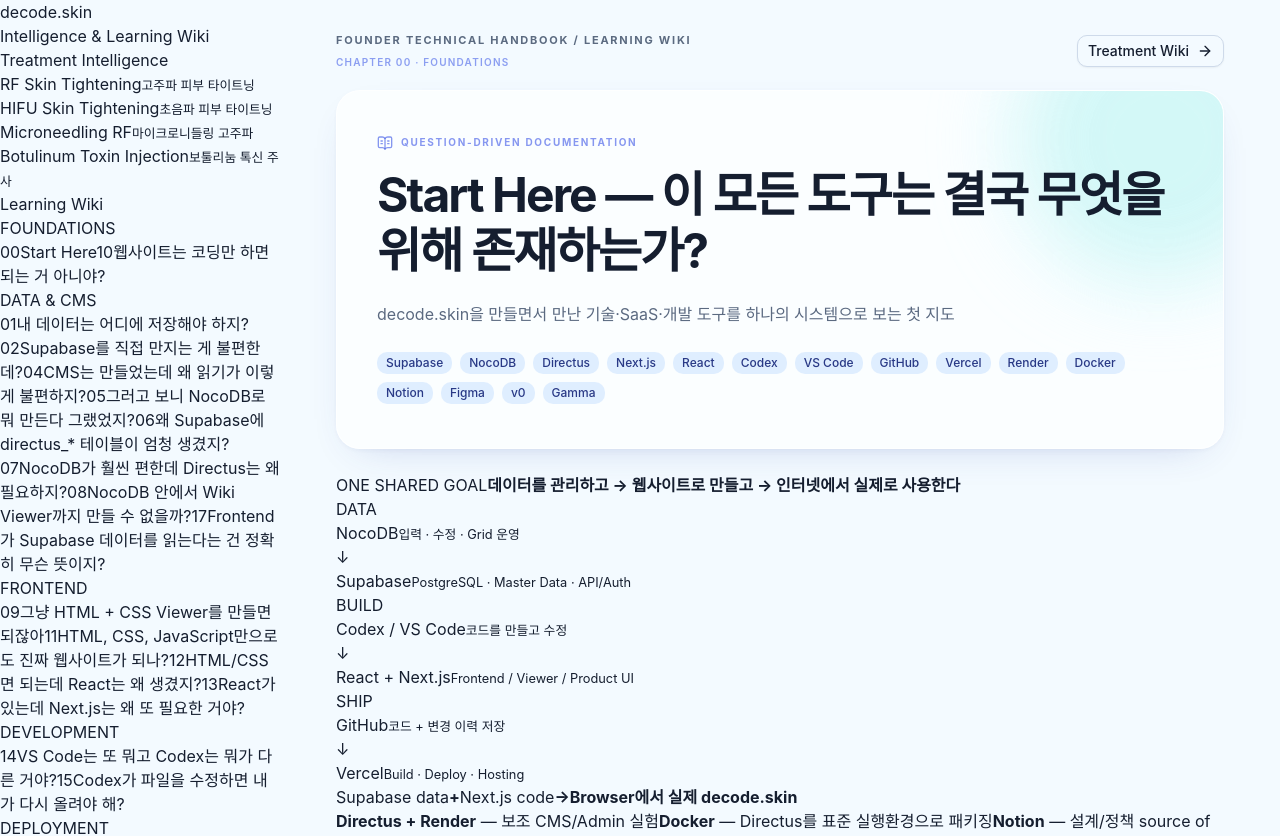
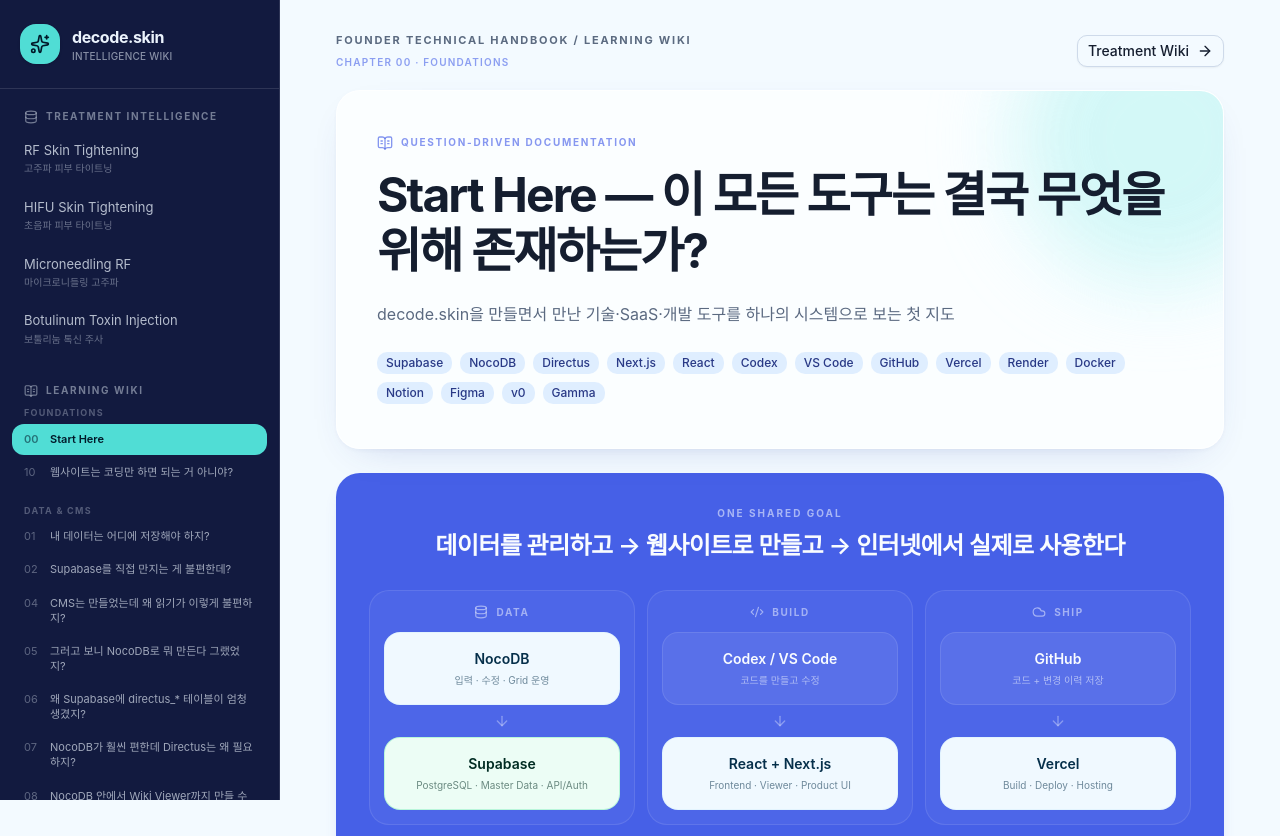
Before and after one commit to jungsi13-sudo/decode-skin-intelligence, a Next.js app: page /learning/start-here in a window 1280 px wide. Shown: the top 836 px of the page. Built offline with nearby package versions, Linux system fonts and the light colour scheme.

Commit message:
Refresh shared learning components

```diff
--- a/components/AppSidebar.tsx
+++ b/components/AppSidebar.tsx
@@ -1,6 +1,9 @@
 import Link from "next/link";
+import { BookOpenText, Database, Sparkles } from "lucide-react";
+
+import { learningGroups } from "@/lib/learning-wiki";
 import type { TreatmentNavItem } from "@/lib/types";
-import { learningGroups } from "@/lib/learning-wiki";
+import { cn } from "@/lib/utils";
 
 const fallbackTreatments: TreatmentNavItem[] = [
   { slug: "rf-skin-tightening", name_ko: "고주파 피부 타이트닝", name_en: "RF Skin Tightening" },
@@ -19,35 +22,110 @@
   currentLearning?: string;
 }) {
   return (
-    <aside className="sidebar">
-      <Link href="/learning/start-here" className="brandLink">
-        <div className="brand">decode.skin</div>
-        <div className="brandSub">Intelligence & Learning Wiki</div>
+    <>
+      <header className="sticky top-0 z-50 flex h-16 items-center justify-between border-b bg-background/95 px-4 backdrop-blur lg:hidden">
+        <Link href="/learning/start-here" className="flex items-center gap-2.5">
+          <span className="grid size-8 place-items-center rounded-lg bg-primary text-primary-foreground">
+            <Sparkles className="size-4" aria-hidden="true" />
+          </span>
+          <span className="text-sm font-bold tracking-tight">decode.skin</span>
         </Link>
+        <nav className="flex items-center gap-1 text-xs font-medium">
+          <Link href="/learning/start-here" className="rounded-md px-2.5 py-2 text-muted-foreground hover:bg-accent hover:text-foreground">
+            Learning
+          </Link>
+          <Link href="/treatments/rf-skin-tightening" className="rounded-md px-2.5 py-2 text-muted-foreground hover:bg-accent hover:text-foreground">
+            Treatments
+          </Link>
+        </nav>
+      </header>
 
-      <div className="navLabel">Treatment Intelligence</div>
-      <nav className="nav">
-        {treatments.map((item) => (
-          <Link key={item.slug} className={item.slug === currentTreatment ? "active" : ""} href={`/treatments/${item.slug}`}>
-            {item.name_en}<small>{item.name_ko}</small>
+      <aside className="hidden h-screen flex-col overflow-y-auto border-r border-sidebar-border bg-sidebar text-sidebar-foreground lg:sticky lg:top-0 lg:flex">
+        <div className="border-b border-sidebar-border px-5 py-6">
+          <Link href="/learning/start-here" className="group flex items-center gap-3">
+            <span className="grid size-10 place-items-center rounded-xl bg-sidebar-primary text-sidebar-primary-foreground shadow-sm transition-transform group-hover:-rotate-3">
+              <Sparkles className="size-5" aria-hidden="true" />
+            </span>
+            <span>
+              <span className="block text-base font-bold tracking-tight">decode.skin</span>
+              <span className="block text-[10px] font-medium tracking-wide text-sidebar-foreground/55">INTELLIGENCE WIKI</span>
+            </span>
           </Link>
-        ))}
+        </div>
+
+        <div className="flex-1 space-y-7 px-3 py-5">
+          <section>
+            <div className="mb-2 flex items-center gap-2 px-3 text-[10px] font-bold uppercase tracking-[0.16em] text-sidebar-foreground/45">
+              <Database className="size-3.5" aria-hidden="true" />
+              Treatment Intelligence
+            </div>
+            <nav className="space-y-1" aria-label="Treatment Intelligence">
+              {treatments.map((item) => {
+                const active = item.slug === currentTreatment;
+                return (
+                  <Link
+                    key={item.slug}
+                    href={`/treatments/${item.slug}`}
+                    aria-current={active ? "page" : undefined}
+                    className={cn(
+                      "block rounded-lg px-3 py-2.5 text-[13px] leading-tight transition-colors",
+                      active
+                        ? "bg-sidebar-primary font-semibold text-sidebar-primary-foreground shadow-sm"
+                        : "text-sidebar-foreground/75 hover:bg-sidebar-accent hover:text-sidebar-accent-foreground",
+                    )}
+                  >
+                    {item.name_en}
+                    <span className={cn("mt-1 block text-[10px] font-normal", active ? "text-sidebar-primary-foreground/60" : "text-sidebar-foreground/40")}>
+                      {item.name_ko}
+                    </span>
+                  </Link>
+                );
+              })}
             </nav>
+          </section>
 
-      <div className="navDivider" />
-      <div className="navLabel">Learning Wiki</div>
+          <section>
+            <div className="mb-2 flex items-center gap-2 px-3 text-[10px] font-bold uppercase tracking-[0.16em] text-sidebar-foreground/45">
+              <BookOpenText className="size-3.5" aria-hidden="true" />
+              Learning Wiki
+            </div>
+            <div className="space-y-4">
               {learningGroups.map((group) => (
-        <div key={group.label} className="learningNavGroup">
-          <div className="learningNavLabel">{group.label}</div>
-          <nav className="nav learningNav">
-            {group.pages.map((page) => (
-              <Link key={page.slug} className={page.slug === currentLearning ? "active" : ""} href={`/learning/${page.slug}`}>
-                <span className="chapterNo">{String(page.index).padStart(2, "0")}</span>{page.title.split(" — ")[0]}
+                <div key={group.label}>
+                  <div className="px-3 pb-1 text-[9px] font-bold uppercase tracking-[0.14em] text-sidebar-foreground/30">{group.label}</div>
+                  <nav className="space-y-0.5" aria-label={group.label}>
+                    {group.pages.map((page) => {
+                      const active = page.slug === currentLearning;
+                      return (
+                        <Link
+                          key={page.slug}
+                          href={`/learning/${page.slug}`}
+                          aria-current={active ? "page" : undefined}
+                          className={cn(
+                            "grid grid-cols-[26px_1fr] items-start rounded-lg px-3 py-2 text-[11px] leading-snug transition-colors",
+                            active
+                              ? "bg-sidebar-primary font-semibold text-sidebar-primary-foreground"
+                              : "text-sidebar-foreground/65 hover:bg-sidebar-accent hover:text-sidebar-accent-foreground",
+                          )}
+                        >
+                          <span className={active ? "text-sidebar-primary-foreground/55" : "text-sidebar-foreground/35"}>
+                            {String(page.index).padStart(2, "0")}
+                          </span>
+                          <span>{page.title.split(" — ")[0]}</span>
                         </Link>
-            ))}
+                      );
+                    })}
                   </nav>
                 </div>
               ))}
+            </div>
+          </section>
+        </div>
+
+        <div className="border-t border-sidebar-border px-5 py-4 text-[10px] leading-relaxed text-sidebar-foreground/40">
+          Internal knowledge system<br />Supabase · Next.js · Vercel
+        </div>
       </aside>
+    </>
   );
 }
--- a/components/ArchitectureMap.tsx
+++ b/components/ArchitectureMap.tsx
@@ -1,43 +1,94 @@
+import { ArrowDown, ArrowRight, Cloud, Code2, Database, PanelsTopLeft } from "lucide-react";
+
+type ArchitectureLane = {
+  title: string;
+  icon: typeof Database;
+  nodes: Array<{
+    name: string;
+    detail: string;
+    emphasis?: boolean;
+    core?: boolean;
+  }>;
+};
+
+const lanes: ArchitectureLane[] = [
+  {
+    title: "Data",
+    icon: Database,
+    nodes: [
+      { name: "NocoDB", detail: "입력 · 수정 · Grid 운영", emphasis: true },
+      { name: "Supabase", detail: "PostgreSQL · Master Data · API/Auth", core: true },
+    ],
+  },
+  {
+    title: "Build",
+    icon: Code2,
+    nodes: [
+      { name: "Codex / VS Code", detail: "코드를 만들고 수정" },
+      { name: "React + Next.js", detail: "Frontend · Viewer · Product UI", emphasis: true },
+    ],
+  },
+  {
+    title: "Ship",
+    icon: Cloud,
+    nodes: [
+      { name: "GitHub", detail: "코드 + 변경 이력 저장" },
+      { name: "Vercel", detail: "Build · Deploy · Hosting", emphasis: true },
+    ],
+  },
+];
+
 export default function ArchitectureMap() {
   return (
-    <div className="architectureMap" aria-label="decode.skin architecture flow">
-      <div className="architectureGoal">
-        <span>ONE SHARED GOAL</span>
-        <strong>데이터를 관리하고 → 웹사이트로 만들고 → 인터넷에서 실제로 사용한다</strong>
+    <section className="mb-6 overflow-hidden rounded-3xl border border-primary/15 bg-primary p-5 text-primary-foreground shadow-lg shadow-primary/10 sm:p-8" aria-label="decode.skin architecture flow">
+      <div className="mx-auto max-w-3xl pb-7 text-center">
+        <div className="mb-2 text-[10px] font-bold uppercase tracking-[0.2em] text-primary-foreground/55">One shared goal</div>
+        <h2 className="text-xl font-semibold leading-snug tracking-tight sm:text-2xl">데이터를 관리하고 → 웹사이트로 만들고 → 인터넷에서 실제로 사용한다</h2>
       </div>
 
-      <div className="architectureColumns">
-        <div className="archLane">
-          <div className="archLaneTitle">DATA</div>
-          <div className="archNode strongNode">NocoDB<small>입력 · 수정 · Grid 운영</small></div>
-          <div className="archArrow">↓</div>
-          <div className="archNode coreNode">Supabase<small>PostgreSQL · Master Data · API/Auth</small></div>
-        </div>
-
-        <div className="archLane">
-          <div className="archLaneTitle">BUILD</div>
-          <div className="archNode agentNode">Codex / VS Code<small>코드를 만들고 수정</small></div>
-          <div className="archArrow">↓</div>
-          <div className="archNode strongNode">React + Next.js<small>Frontend / Viewer / Product UI</small></div>
-        </div>
-
-        <div className="archLane">
-          <div className="archLaneTitle">SHIP</div>
-          <div className="archNode">GitHub<small>코드 + 변경 이력 저장</small></div>
-          <div className="archArrow">↓</div>
-          <div className="archNode strongNode">Vercel<small>Build · Deploy · Hosting</small></div>
-        </div>
+      <div className="grid gap-3 md:grid-cols-3">
+        {lanes.map(({ title, icon: Icon, nodes }) => (
+          <div key={title} className="rounded-2xl border border-white/10 bg-white/[0.045] p-3.5">
+            <div className="mb-3 flex items-center justify-center gap-2 text-[10px] font-bold uppercase tracking-[0.16em] text-primary-foreground/50">
+              <Icon className="size-3.5" aria-hidden="true" />
+              {title}
+            </div>
+            {nodes.map((node, index) => (
+              <div key={node.name}>
+                <div
+                  className={
+                    node.core
+                      ? "rounded-xl border border-emerald-200/70 bg-emerald-50 px-4 py-4 text-center text-emerald-950"
+                      : node.emphasis
+                        ? "rounded-xl border border-sky-100/70 bg-sky-50 px-4 py-4 text-center text-sky-950"
+                        : "rounded-xl border border-white/10 bg-white/[0.07] px-4 py-4 text-center"
+                  }
+                >
+                  <strong className="block text-sm font-semibold">{node.name}</strong>
+                  <span className="mt-1 block text-[10px] opacity-55">{node.detail}</span>
+                </div>
+                {index < nodes.length - 1 && <ArrowDown className="mx-auto my-2 size-4 text-primary-foreground/35" aria-hidden="true" />}
+              </div>
+            ))}
+          </div>
+        ))}
       </div>
 
-      <div className="architectureJoin">
-        <span>Supabase data</span><b>+</b><span>Next.js code</span><b>→</b><strong>Browser에서 실제 decode.skin</strong>
+      <div className="mt-4 flex flex-wrap items-center justify-center gap-2 rounded-xl border border-white/10 bg-white/[0.05] px-4 py-3 text-xs">
+        <span className="text-primary-foreground/55">Supabase data</span>
+        <span className="text-primary-foreground/30">+</span>
+        <span className="text-primary-foreground/55">Next.js code</span>
+        <ArrowRight className="size-3.5 text-primary-foreground/40" aria-hidden="true" />
+        <span className="inline-flex items-center gap-1.5 font-semibold">
+          <PanelsTopLeft className="size-3.5" aria-hidden="true" /> Browser에서 실제 decode.skin
+        </span>
       </div>
 
-      <div className="architectureFootnotes">
-        <span><b>Directus + Render</b> — 보조 CMS/Admin 실험</span>
-        <span><b>Docker</b> — Directus를 표준 실행환경으로 패키징</span>
-        <span><b>Notion</b> — 설계/정책 source of truth</span>
+      <div className="mt-4 flex flex-wrap justify-center gap-x-5 gap-y-1 text-[10px] text-primary-foreground/45">
+        <span><b className="text-primary-foreground/65">Directus + Render</b> — 보조 CMS/Admin 실험</span>
+        <span><b className="text-primary-foreground/65">Docker</b> — 표준 실행환경</span>
+        <span><b className="text-primary-foreground/65">Notion</b> — 설계/정책 source of truth</span>
       </div>
-    </div>
+    </section>
   );
 }
--- a/components/MarkdownText.tsx
+++ b/components/MarkdownText.tsx
@@ -11,7 +11,7 @@
 }
 
 export default function MarkdownText({ text }: { text?: string | null }) {
-  if (!text) return <p className="empty">아직 입력된 내용이 없습니다.</p>;
+  if (!text) return <p className="text-sm italic text-muted-foreground">아직 입력된 내용이 없습니다.</p>;
 
   const lines = text.replace(/\r/g, "").split("\n");
   const nodes: React.ReactNode[] = [];
```
Lines whose indentation alone changed are shown as unchanged.
